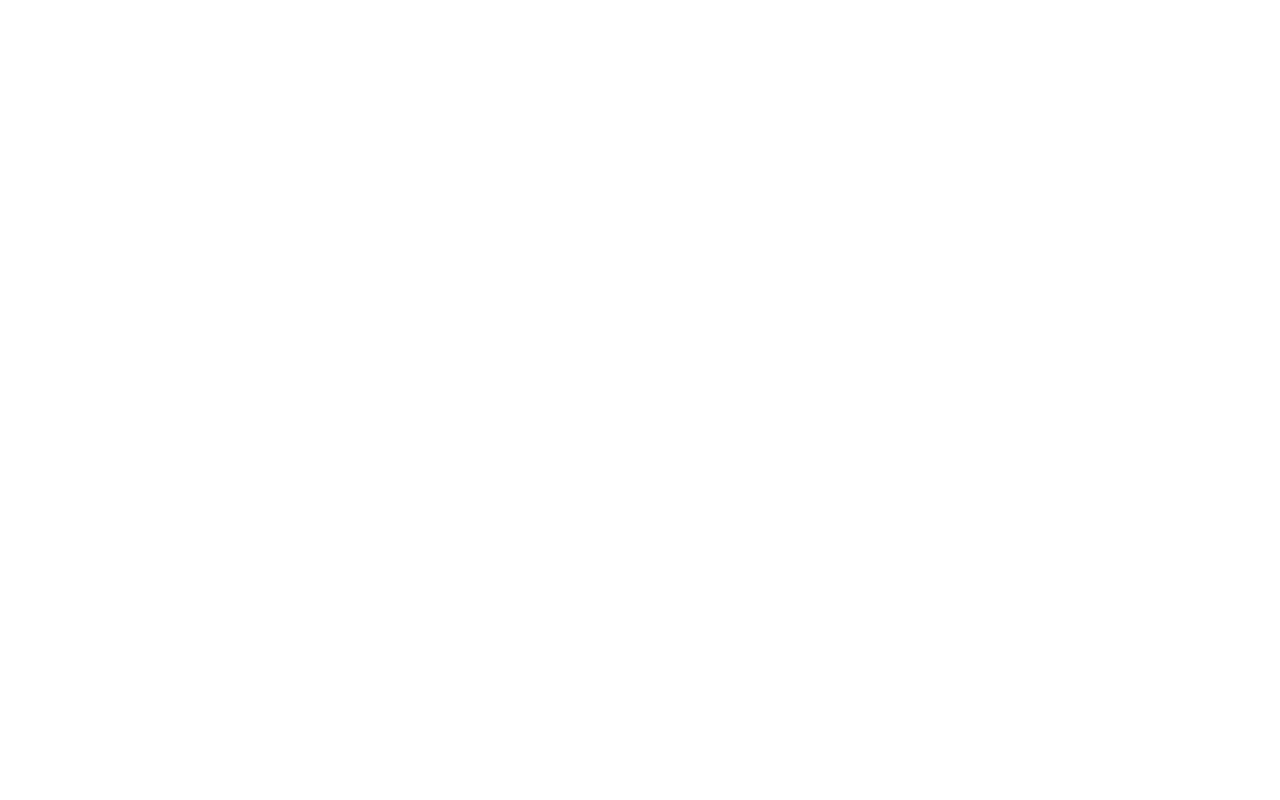
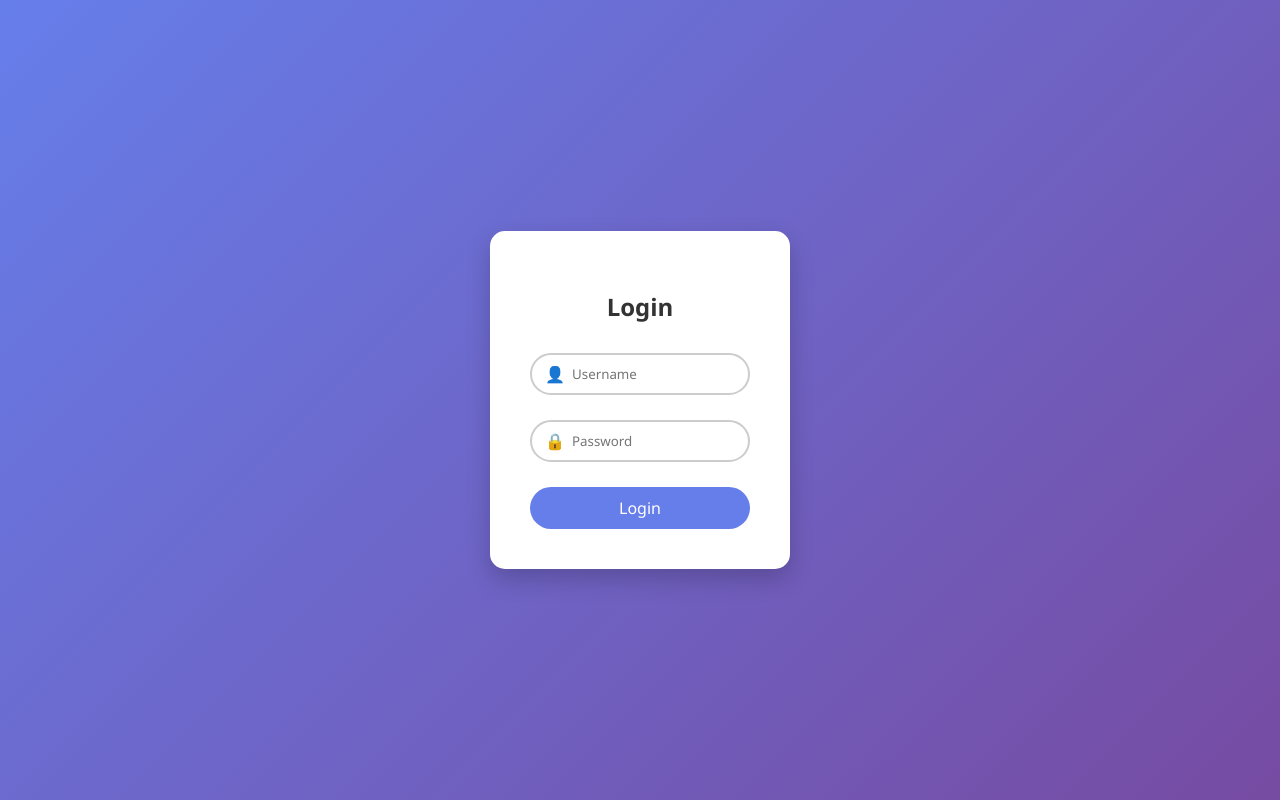
Before and after one commit to Bptuonn/LOQ, a plain HTML site: page login.html in a window 1280 px wide. Drawn offline with Linux system fonts and the light colour scheme.

Commit message:
Update login.html

```diff
--- a/login.html
+++ b/login.html
@@ -3,24 +3,136 @@
 <head>
     <meta charset="UTF-8">
     <meta name="viewport" content="width=device-width, initial-scale=1.0">
-    <title>Document</title>
+    <title>Login Page</title>
+    <style>
+        * {
+            box-sizing: border-box;
+            font-family: 'Segoe UI', sans-serif;
+        }
+
+        body {
+            margin: 0;
+            padding: 0;
+            background: linear-gradient(135deg, #667eea, #764ba2);
+            display: flex;
+            justify-content: center;
+            align-items: center;
+            height: 100vh;
+        }
+
+        .login-box {
+            background: #fff;
+            padding: 40px;
+            border-radius: 15px;
+            box-shadow: 0 10px 25px rgba(0,0,0,0.2);
+            width: 300px;
+            animation: fadeIn 1s ease-in-out;
+        }
+
+        .login-box h2 {
+            text-align: center;
+            margin-bottom: 30px;
+            color: #333;
+        }
+
+        .input-group {
+            position: relative;
+            margin-bottom: 25px;
+        }
+
+        .input-group input {
+            width: 100%;
+            padding: 10px;
+            padding-left: 40px;
+            border: 2px solid #ccc;
+            border-radius: 25px;
+            transition: all 0.3s ease;
+        }
+
+        .input-group input:focus {
+            border-color: #667eea;
+            outline: none;
+            box-shadow: 0 0 8px #667eea66;
+        }
+
+        .input-group label {
+            position: absolute;
+            top: 50%;
+            left: 15px;
+            transform: translateY(-50%);
+            color: #999;
+            pointer-events: none;
+        }
+
+        button {
+            width: 100%;
+            padding: 10px;
+            border: none;
+            background: #667eea;
+            color: white;
+            font-size: 16px;
+            border-radius: 25px;
+            cursor: pointer;
+            transition: background 0.3s ease;
+        }
+
+        button:hover {
+            background: #5a67d8;
+        }
+
+        @keyframes fadeIn {
+            from {
+                opacity: 0;
+                transform: translateY(-30px);
+            }
+            to {
+                opacity: 1;
+                transform: translateY(0);
+            }
+        }
+
+        .error {
+            color: red;
+            text-align: center;
+            margin-top: 10px;
+            display: none;
+        }
+    </style>
 </head>
 <body>
+    <div class="login-box">
+        <h2>Login</h2>
+        <form id="loginForm">
+            <div class="input-group">
+                <label for="username">👤</label>
+                <input type="text" id="username" placeholder="Username" required>
+            </div>
+            <div class="input-group">
+                <label for="password">🔒</label>
+                <input type="password" id="password" placeholder="Password" required>
+            </div>
+            <button type="submit">Login</button>
+            <p class="error" id="errorMsg">Username atau password salah!</p>
+        </form>
+    </div>
 
+    <script>
+        document.getElementById('loginForm').addEventListener('submit', function (e) {
+            e.preventDefault(); // Mencegah reload halaman
+            const username = document.getElementById('username').value;
+            const password = document.getElementById('password').value;
+            const errorMsg = document.getElementById('errorMsg');
+
+            // Validasi sederhana
+            if (username === "admin" && password === "123456") {
+                alert("Login berhasil!");
+                errorMsg.style.display = "none";
+                // Arahkan ke halaman lain jika ingin
+                // window.location.href = "dashboard.html";
+            } else {
+                errorMsg.style.display = "block";
+            }
+        });
+    </script>
 </body>
 </html>
-
-
-
-
-
-
-
-
-
-
-
-
-
-
-</form>
```
